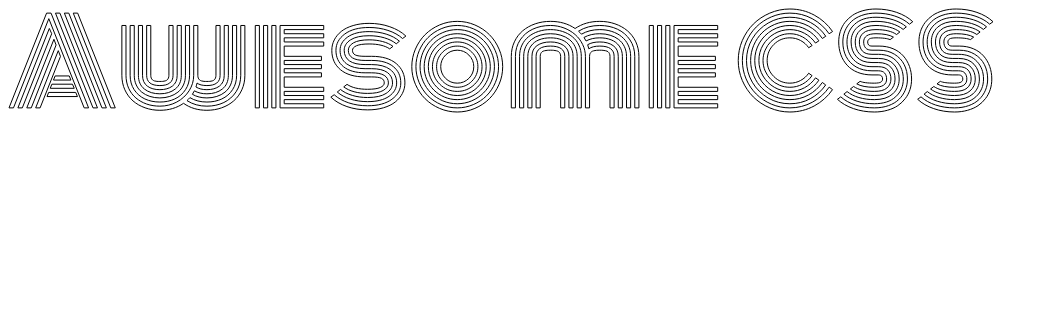
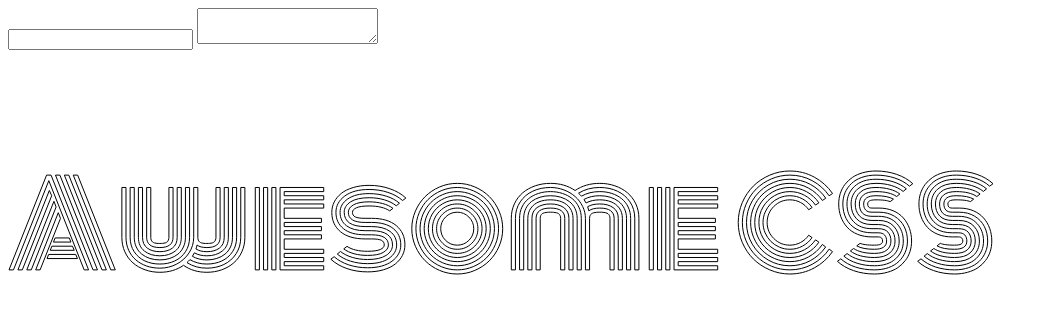
Before and after one commit to tuhinkarmakar3882/CSS-SVG-Quick-Animations, a plain HTML site: page index.html in a window 1280 px wide. Shown: the whole page, without its empty margins (0-1048 px from the left). Drawn offline with Linux system fonts and the light colour scheme.

Commit message:
Update index.html

```diff
--- a/index.html
+++ b/index.html
@@ -133,6 +133,9 @@
 </head>
 
 <body>
+  <input type="text"/>
+  <textarea></textarea>
+  <div content-editable style="min-height:120px; width:100%;"></div>
   <div class="container">
     <svg fill="none" height="105" viewBox="0 0 986 105" width="986" xmlns="http://www.w3.org/2000/svg">
       <path
```
